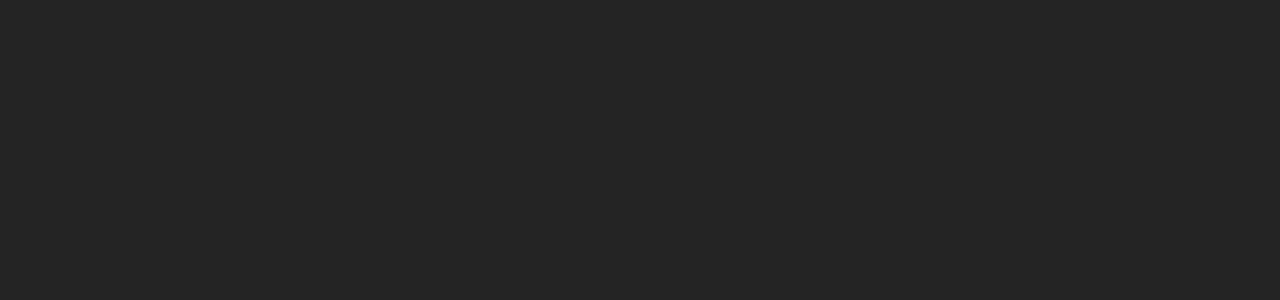
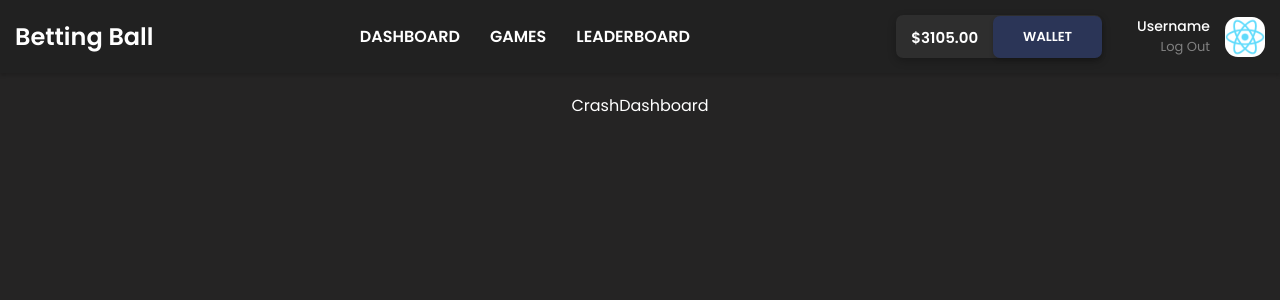
Before and after one commit to cedricheijlman/gambling-site, a React (Create React App) app in the folder client/: page /crash in a window 1280 px wide. Before the commit this address had no page. Shown: the top 300 px of the page. Built offline with nearby package versions, Linux system fonts and the light colour scheme.

Commit message:
crash route , react 18 setup

```diff
--- a/client/package.json
+++ b/client/package.json
@@ -13,7 +13,9 @@
     "@types/jest": "^27.4.1",
     "@types/node": "^16.11.26",
     "axios": "^0.26.1",
+    "chart.js": "^3.7.1",
     "react": "^18.0.0",
+    "react-chartjs-2": "^4.1.0",
     "react-dom": "^18.0.0",
     "react-router-dom": "^6.3.0",
     "react-scripts": "5.0.0",
--- a/client/src/App.tsx
+++ b/client/src/App.tsx
@@ -16,7 +16,8 @@
         <Route path="/login" element={<Login />} />
         <Route path="/dashboard" element={<Dashboard />} />
         <Route path="/mines" element={<Dashboard />} />
-        <Route path="/" element={<Homepage />} />
+        <Route path="/dices" element={<Dashboard />} />
+        <Route path="/crash" element={<Dashboard />} />
       </Routes>
     </div>
   );
--- a/client/src/components/mines/MinesDashboard.tsx
+++ b/client/src/components/mines/MinesDashboard.tsx
@@ -133,7 +133,7 @@
   const handleWin = () => {
     let totalBombs: number = Number(minesTotalRef?.current?.value);
     let newCashoutMoney =
-      Math.floor(cashoutMoney * (1.05 + totalBombs / 50) * 100) / 100;
+      Math.floor(cashoutMoney * (1 + totalBombs / 55) * 100) / 100;
     console.log(cashoutMoney, "d");
     setCashoutMoney(newCashoutMoney);
   };
--- a/client/src/index.tsx
+++ b/client/src/index.tsx
@@ -5,9 +5,10 @@
 import { BrowserRouter } from "react-router-dom";
 import { createRoot } from "react-dom/client";
 
-ReactDOM.render(
+const rootElement: any = document.getElementById("root");
+
+createRoot(rootElement).render(
   <BrowserRouter>
     <App />
-  </BrowserRouter>,
-  document.getElementById("root")
+  </BrowserRouter>
 );
--- /dev/null
+++ b/client/src/pages/crash/CrashDashboard.tsx
@@ -0,0 +1,8 @@
+import React from "react";
+const Chart = require("chart.js");
+
+const CrashDashboard: React.FC = () => {
+  return <div>CrashDashboard</div>;
+};
+
+export default CrashDashboard;
--- a/client/src/pages/dashboard/Dashboard.tsx
+++ b/client/src/pages/dashboard/Dashboard.tsx
@@ -1,5 +1,6 @@
 import React from "react";
 import MinesDashboard from "../../components/mines/MinesDashboard";
+import CrashDashboard from "../crash/CrashDashboard";
 import "./Dashboard.css";
 import NavbarDashboard from "./NavbarDashboard";
 
@@ -31,6 +32,12 @@
           <MinesDashboard />
         </div>
       )}
+
+      {window.location.pathname == "/crash" && (
+        <div className="dashboardContainer">
+          <CrashDashboard />
+        </div>
+      )}
     </div>
   );
 };
```
Also changed, not shown: 1 other file (tests, documents, lock files or other folders).
